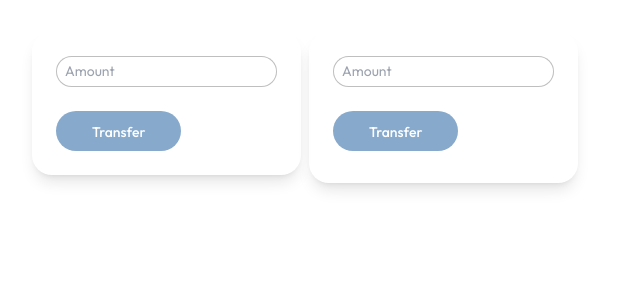
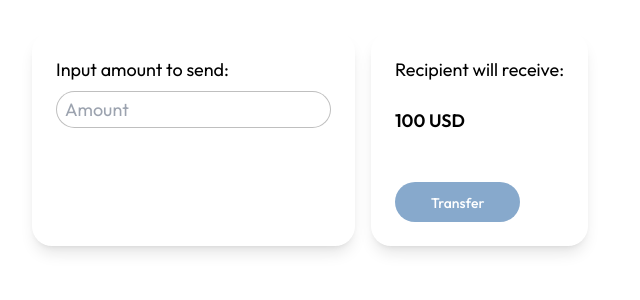
Before and after one commit to mpsb/chips, a Next.js app in the folder f-chips/: page / in a window 1280 px wide. Shown: the top 300 px of the page, without its empty margins (0-640 px from the left). Built offline with nearby package versions, Linux system fonts and the light colour scheme.

Commit message:
added Large text component

```diff
--- a/f-chips/components/inputs/InputField.tsx
+++ b/f-chips/components/inputs/InputField.tsx
@@ -8,13 +8,14 @@ type InputNumberProps = {
 
 type InputProps = {
   placeholder: string;
+  additionalProps?: string;
 } & InputNumberProps;
 
 const TextField: NextPage<InputProps> = (props) => {
   return (
     <input
       type={props.type}
-      className="border-solid border border-quarter-black rounded-[20px] px-[8px] py-[4px] text-[14px] focus:outline-half-black transition-colors ease-in-out hover:border-half-black duration-300"
+      className={`border-solid border border-quarter-black rounded-[20px] px-[8px] py-[4px] text-[14px] focus:outline-half-black transition-colors ease-in-out hover:border-half-black duration-300 ${props.additionalProps}`}
       placeholder={props.placeholder}
       min={props.min}
       max={props.max}
--- /dev/null
+++ b/f-chips/components/text/Large.tsx
@@ -0,0 +1,16 @@
+import { NextPage } from "next";
+
+type Props = {
+  children: any;
+  additionalProps?: string;
+};
+
+const Large: NextPage<Props> = (props) => {
+  return (
+    <span className={`text-[18px] block ${props.additionalProps}`}>
+      {props.children}
+    </span>
+  );
+};
+
+export default Large;
--- a/f-chips/pages/index.tsx
+++ b/f-chips/pages/index.tsx
@@ -3,18 +3,19 @@ import Card from "../components/containers/Card";
 import InputField from "../components/inputs/InputField";
 import PrimaryButton from "../components/buttons/PrimaryButton";
 import Flexbox from "../components/containers/Flexbox";
+import Large from "../components/text/Large";
 
 const Home: NextPage = () => {
   return (
     <Flexbox additionalProps="flex-row flex-wrap m-[32px]">
-      <Card additionalProps="mr-[8px] mb-[8px]">
-        <InputField placeholder="Amount" type="number" min="0.1" />
-        <br></br>
-        <br></br>
-        <PrimaryButton>Transfer</PrimaryButton>
+      <Card additionalProps="mr-[16px]">
+        <Large additionalProps="pb-[8px]">Input amount to send:</Large>
+        <InputField placeholder="Amount" type="number" min="0.1" additionalProps="text-[18px]"/>
       </Card>
       <Card>
-        <InputField placeholder="Amount" type="number" min="0.1" />
+        <Large>Recipient will receive:</Large>
+        <br></br>
+        <Large additionalProps="font-semibold">100 USD</Large>
         <br></br>
         <br></br>
         <PrimaryButton>Transfer</PrimaryButton>
```
